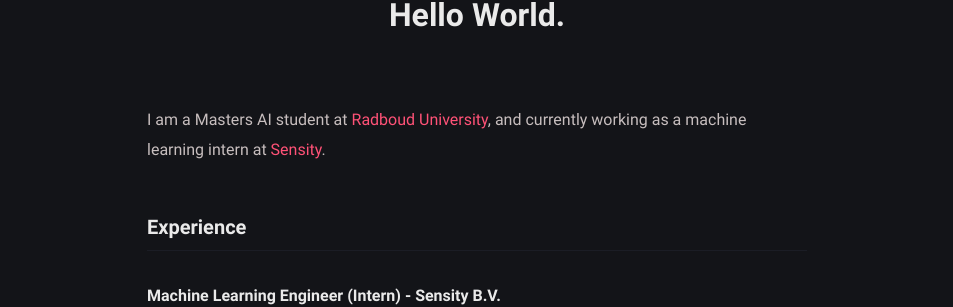
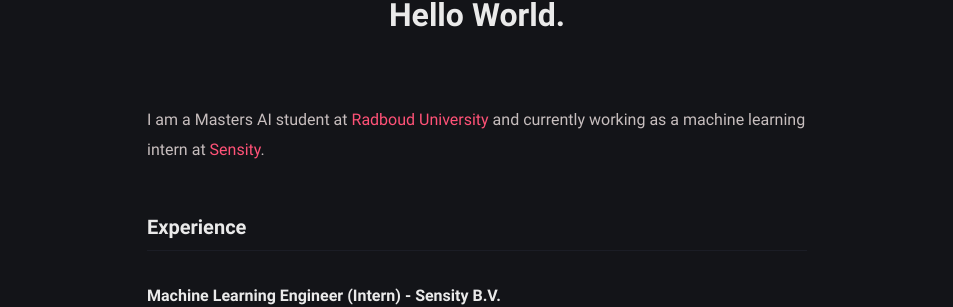
Before and after one commit to AjinkyaIndulkar/ajinkyaindulkar.github.io, a Jekyll site: the page built from about.md, in a window 1280 px wide. Shown: the part 196-503 px from the top of the page, without its empty margins (163-1116 px from the left). Built offline with Jekyll 4.4.1, drawn with Linux system fonts in a browser that asks for light colours.

Commit message:
:bug: fix typos

```diff
--- a/about.md
+++ b/about.md
@@ -6,8 +6,8 @@ excerpt: I am a Masters AI student at [Radboud University](https://www.ru.nl/eng
 comments: false
 ---
 
-I am a Masters AI student at [Radboud University](https://www.ru.nl/english/),
-and currently working as a machine learning intern at [Sensity](https://sensity.ai/).
+I am a Masters AI student at [Radboud University](https://www.ru.nl/english/) and
+currently working as a machine learning intern at [Sensity](https://sensity.ai/).
 
 ### Experience
 
```
